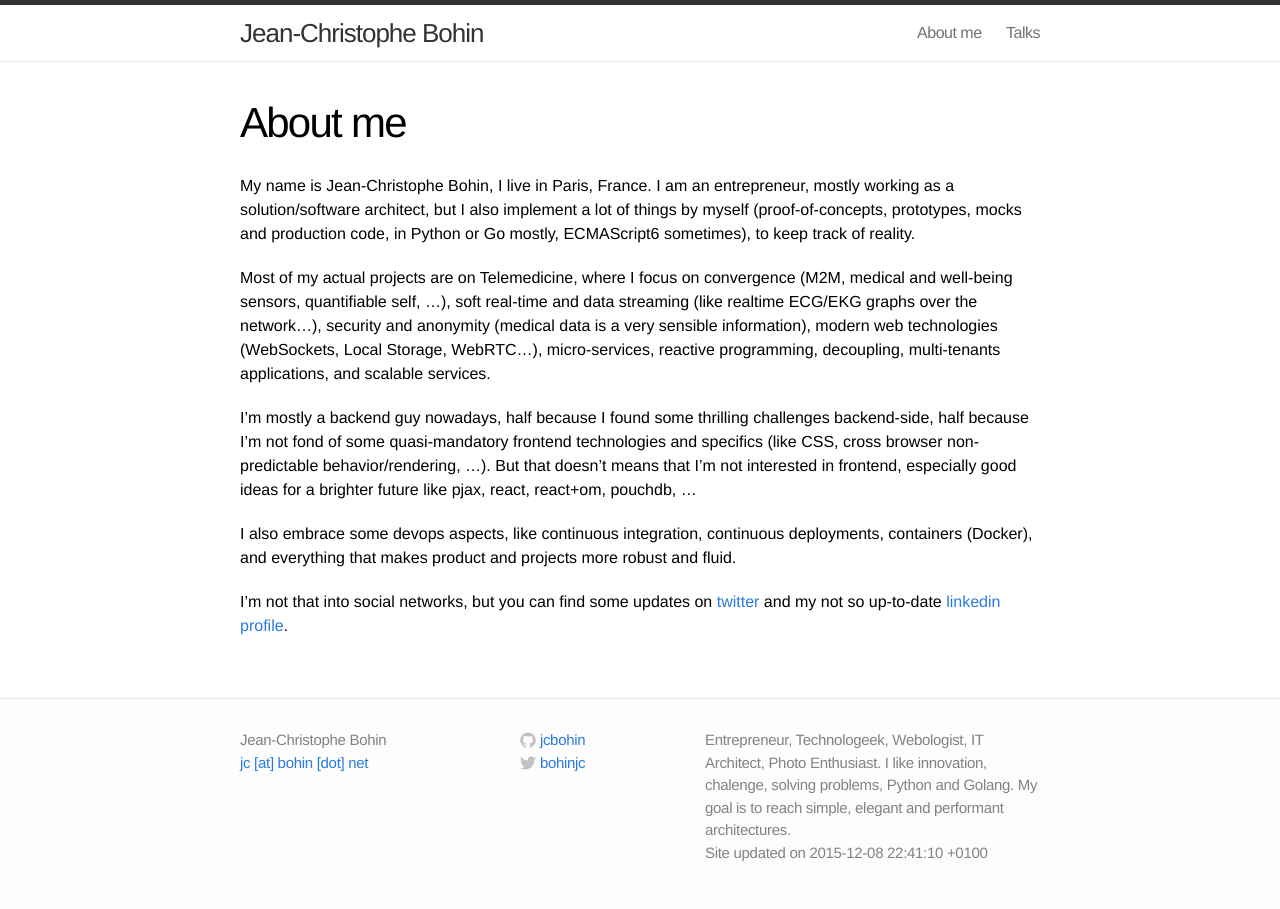
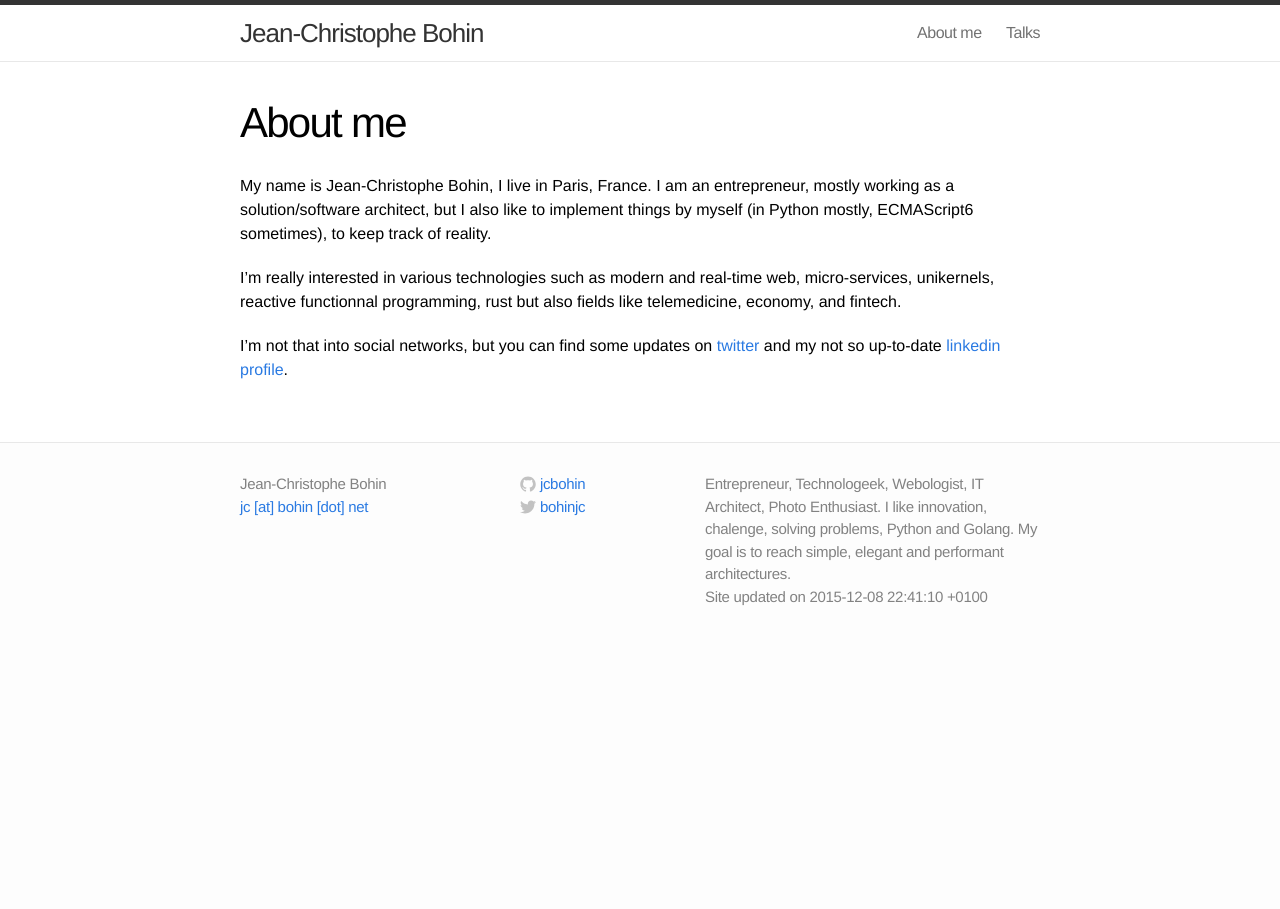
Before and after one commit to jcbohin/jcbohin.github.io, a Jekyll site: the page built from about.md, in a window 1280 px wide. Built offline with Jekyll 4.4.1, drawn with Linux system fonts in a browser that asks for light colours.

Commit message:
Update. Smaller is better.

```diff
--- a/about.md
+++ b/about.md
@@ -4,12 +4,8 @@ title: About me
 permalink: /about/
 ---
 
-My name is Jean-Christophe Bohin, I live in Paris, France. I am an entrepreneur, mostly working as a solution/software architect, but I also implement a lot of things by myself (proof-of-concepts, prototypes, mocks and production code, in Python or Go mostly, ECMAScript6 sometimes), to keep track of reality.
+My name is Jean-Christophe Bohin, I live in Paris, France. I am an entrepreneur, mostly working as a solution/software architect, but I also like to implement things by myself (in Python mostly, ECMAScript6 sometimes), to keep track of reality.
 
-Most of my actual projects are on Telemedicine, where I focus on convergence (M2M, medical and well-being sensors, quantifiable self, ...), soft real-time and data streaming (like realtime ECG/EKG graphs over the network...), security and anonymity (medical data is a very sensible information), modern web technologies (WebSockets, Local Storage, WebRTC...), micro-services, reactive programming, decoupling, multi-tenants applications, and scalable services.
-
-I'm mostly a backend guy nowadays, half because I found some thrilling challenges backend-side, half because I'm not fond of some quasi-mandatory frontend technologies and specifics (like CSS, cross browser non-predictable behavior/rendering, ...). But that doesn't means that I'm not interested in frontend, especially good ideas for a brighter future like pjax, react, react+om, pouchdb, ...
-
-I also embrace some devops aspects, like continuous integration, continuous deployments, containers (Docker), and everything that makes product and projects more robust and fluid.
+I'm really interested in various technologies such as modern and real-time web, micro-services, unikernels, reactive functionnal programming, rust but also fields like telemedicine, economy, and fintech.
 
 I'm not that into social networks, but you can find some updates on [twitter](https://twitter.com/bohinjc) and my not so up-to-date [linkedin profile](http://linkedin.com/in/bohinjc/).
```
